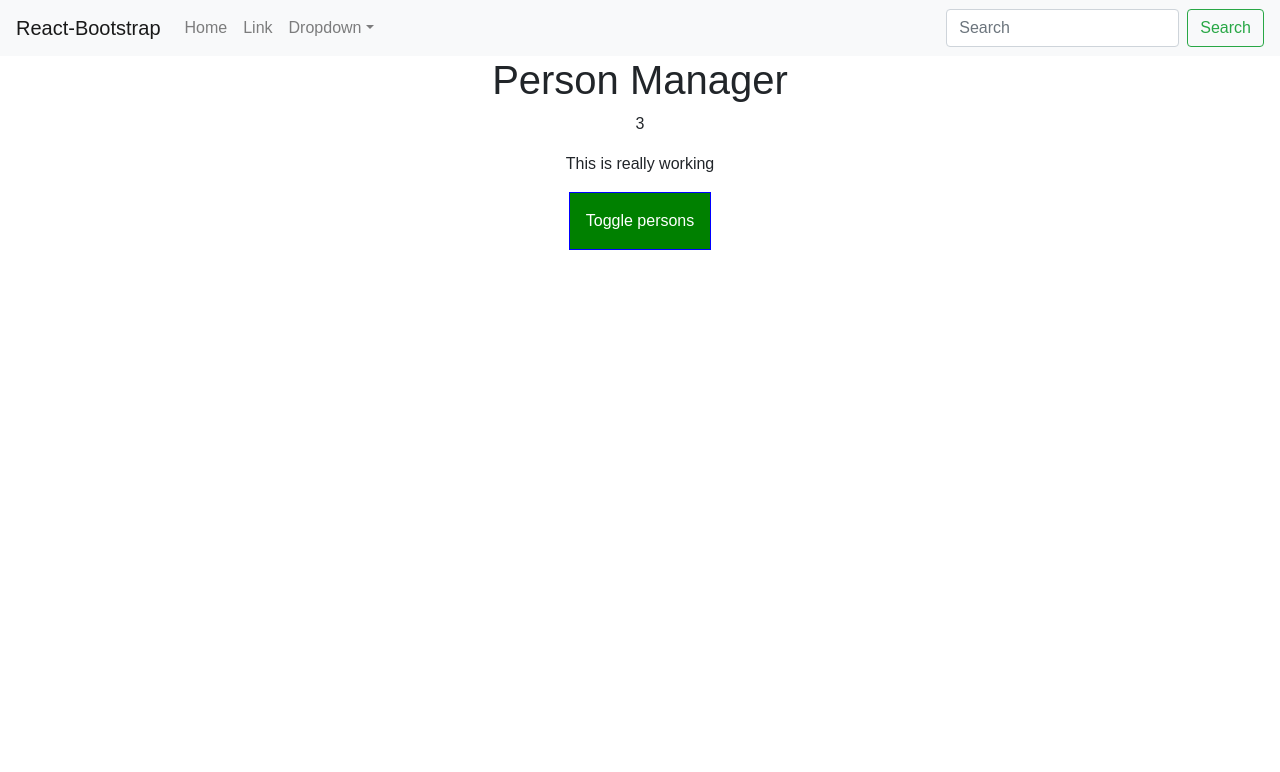
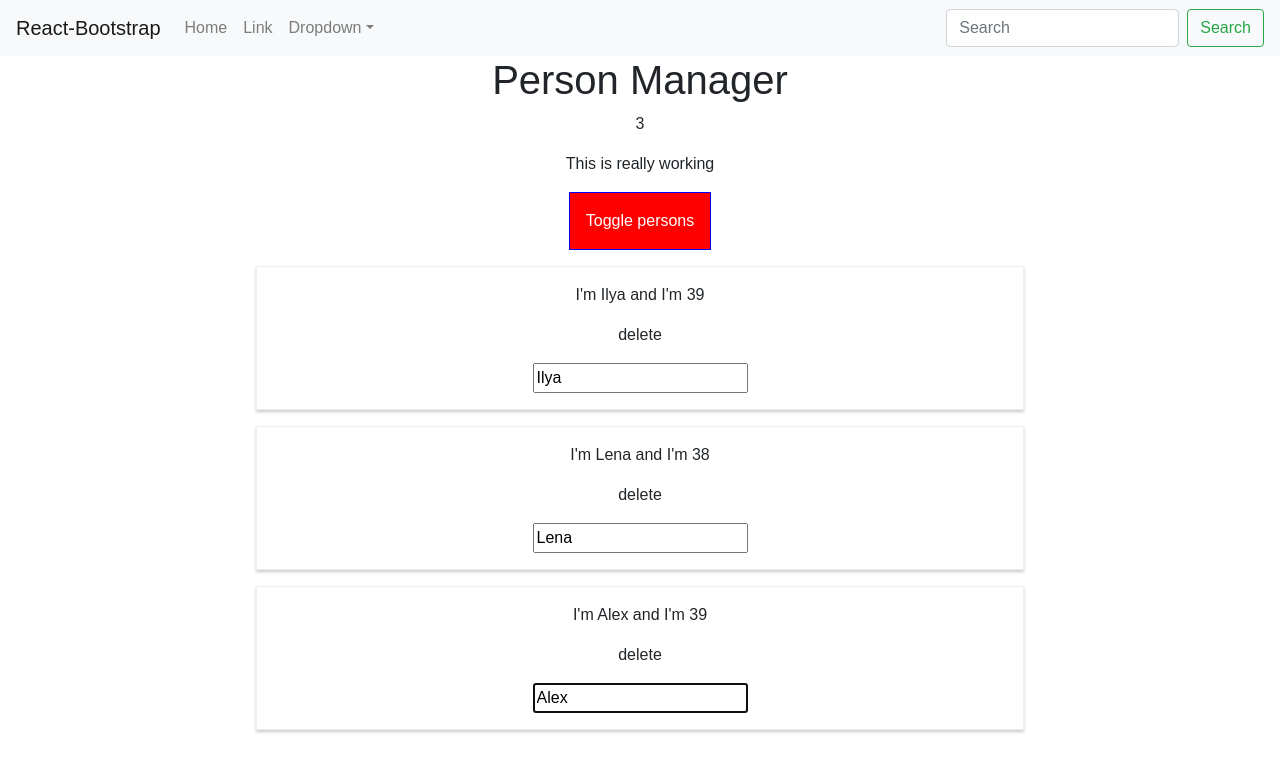
Before and after one commit to Preil/react-complete-guide, a React app: page / in a window 1280 px wide. Shown: the top 772 px of the page. Built offline with nearby package versions, Linux system fonts and the light colour scheme.

Commit message:
Creating reference in functional components.

```diff
--- a/src/components/Cockpit/Cockpit.js
+++ b/src/components/Cockpit/Cockpit.js
@@ -1,31 +1,23 @@
-import React, {useEffect} from 'react'
+import React, {useEffect, useRef} from 'react'
 import classes from './Cockpit.css'
 
 
 const cockpit = (props) => {
 
+    const toggleBtnRef = useRef(null);
+
     useEffect(() => {
-            // This hook executes every state update and every render() cycle
+        toggleBtnRef.current.click();
         console.log('[Cockpit.js] useEffect')
-            // Can make http request here if needed.
-            const timer = setTimeout(() => {
-                alert('Saved data to cloud');
-            }, 1000);
-
-            // we can add return to have clean up work? after component unmount action
         return () => {
-                clearTimeout(timer);
             console.log('[Cockpit.js] cleanup work in useEffect')
         }
-
-            // this will start useEffect after persons were changed
     }, []);
 
-        // we can apply useEffect() for different object changes as mny times as needed
 
     useEffect(() => {
         console.log('[Cockpit.js] 2nd useEffect');
-            return() =>{
+        return () => {
             console.log('[Cockpit.js] Clean up work in 2nd useEffect');
         }
 
@@ -50,11 +42,10 @@ const cockpit = (props) => {
             <h1>{props.title}</h1>
             <p>{props.personsLength}</p>
             <p className={assignedClasses.join(' ')}>This is really working</p>
-                <button className={btnClass} onClick={props.clicked}>Toggle persons</button>
+            <button ref={toggleBtnRef} className={btnClass} onClick={props.clicked}>Toggle persons</button>
 
         </div>
     );
-    }
-;
+};
 
 export default React.memo(cockpit);
```
Lines whose indentation alone changed are shown as unchanged.
